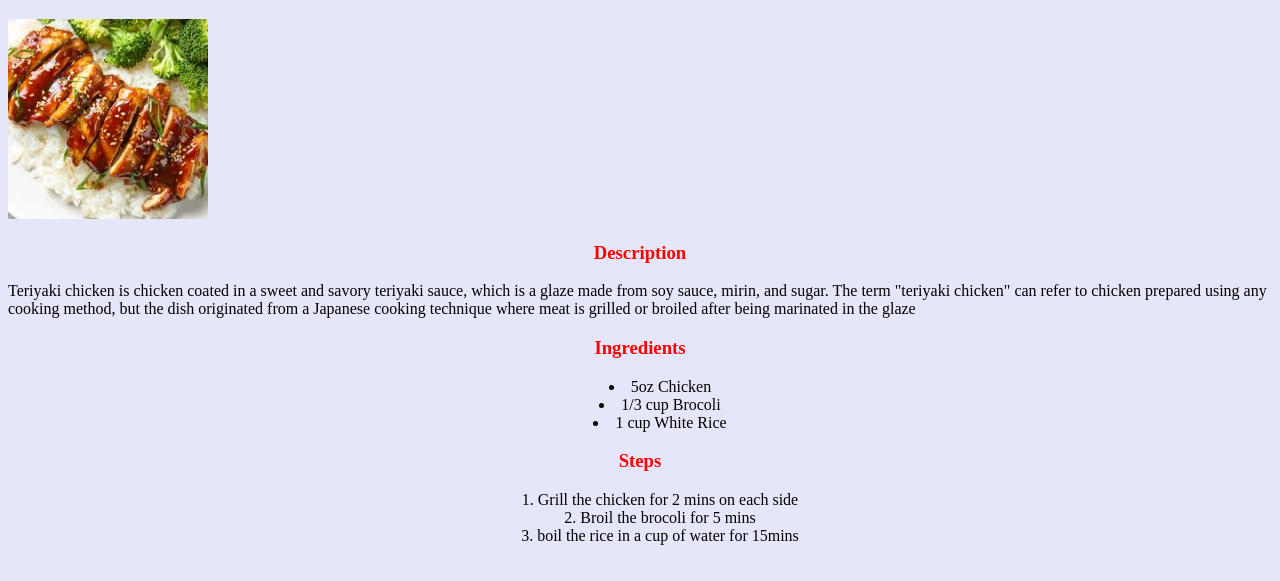
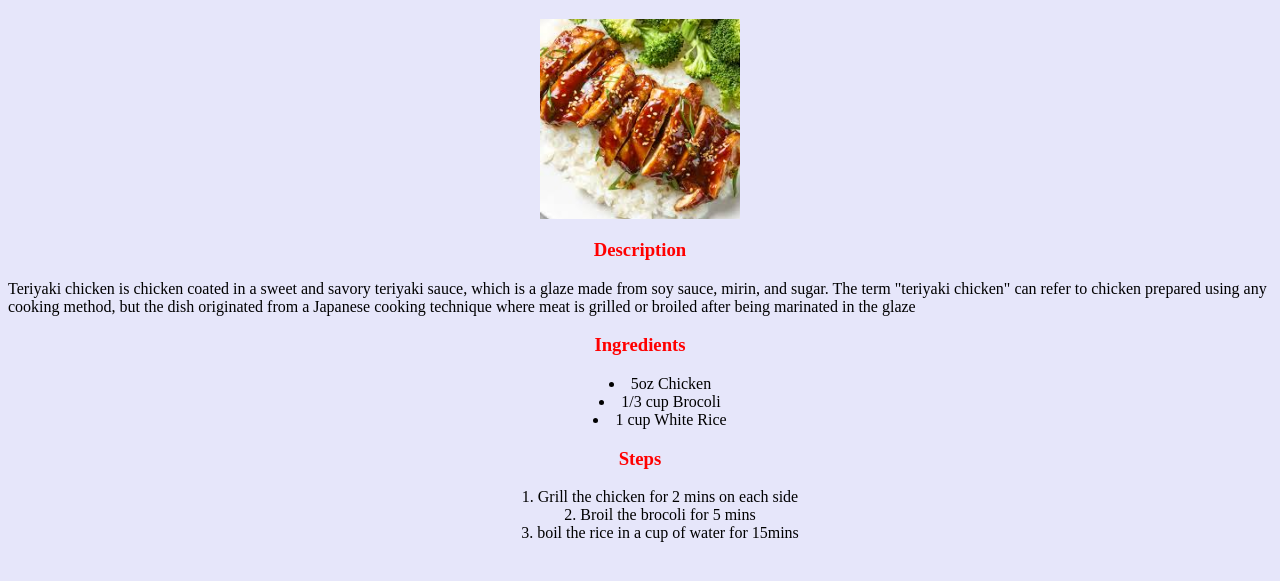
Before and after one commit to Victorriv/odin-recipes, a plain HTML site: page recipes/teriyakichicken.html in a window 1280 px wide. Shown: the part 61-642 px from the top of the page. Drawn offline with Linux system fonts and the light colour scheme.

Commit message:
use flexbox to center my image

```diff
--- a/style.css
+++ b/style.css
@@ -16,3 +16,9 @@ ul, ol {
     list-style-position: inside;
     text-align: center;
 }
+
+.image-container{
+    display:flex;
+    justify-content: center;
+    margin: 20px;
+}
```
